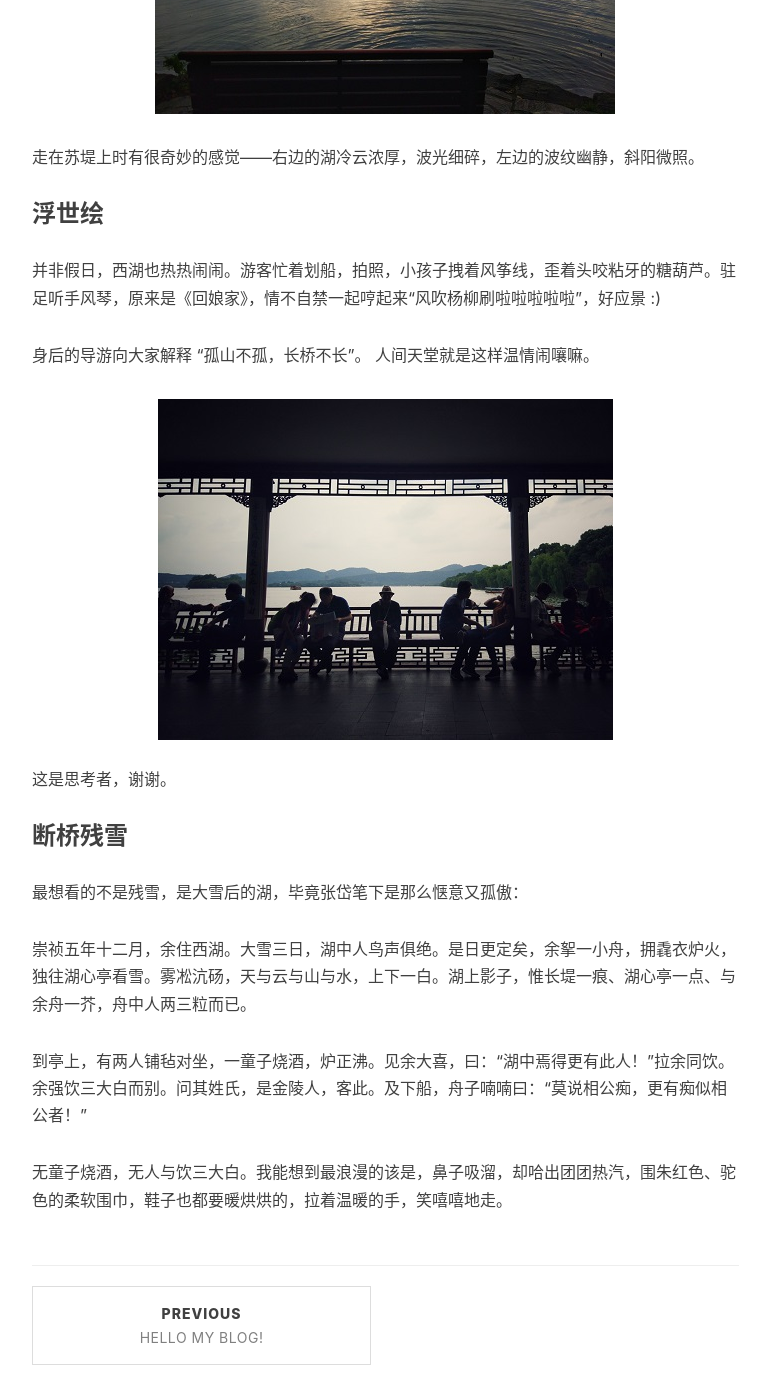
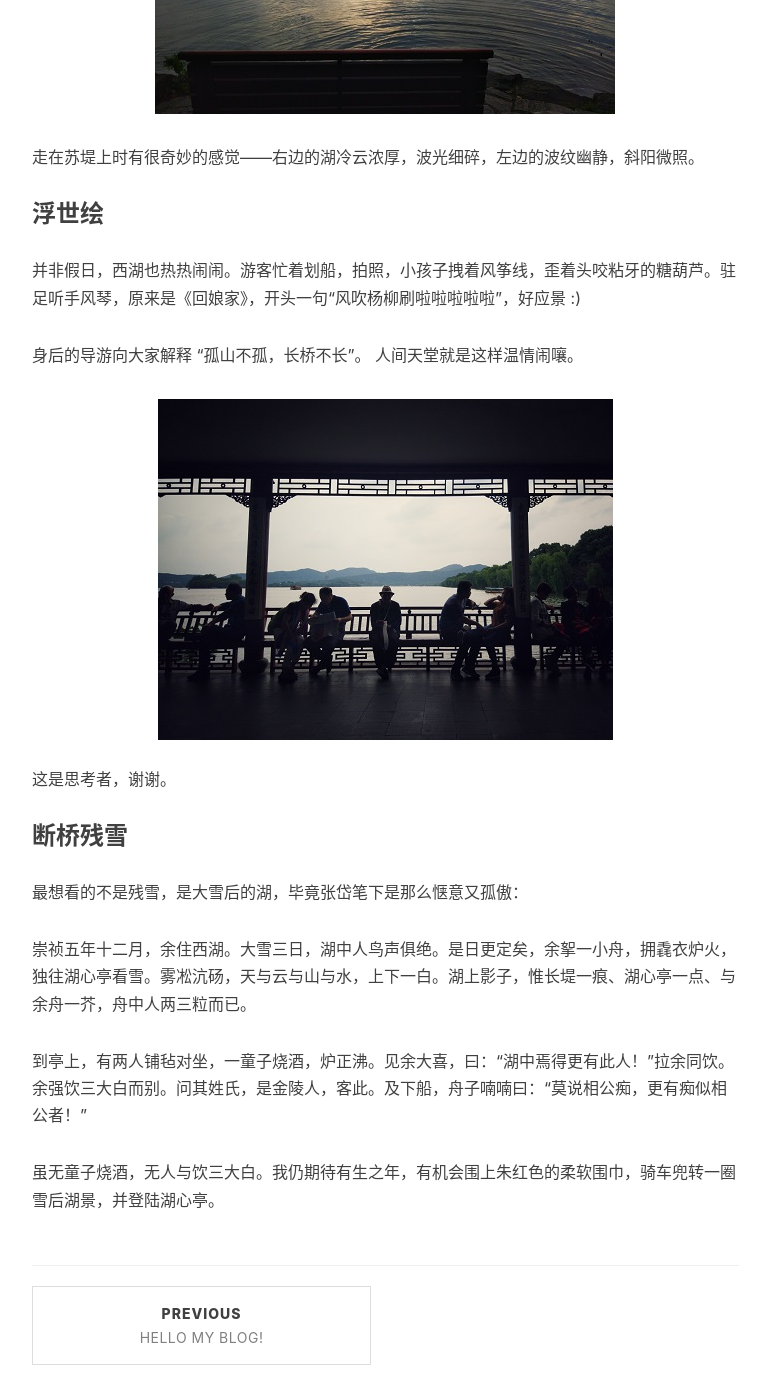
Before and after one commit to LulunaYu/luluna_blog, a Jekyll site: the page built from _posts/2015-05-11-see-u-ali.markdown.markdown, in a window 1280 px wide and 1400 px high, scrolled down 1083 px. Shown: the whole window, without its empty margins (233-1000 px from the left). Built offline with Jekyll 4.4.1, drawn with Linux system fonts in a browser that asks for light colours; nearby versions of some CDN libraries; comment, search, counter and statistics services are not loaded.

Commit message:
Add files via upload

```diff
--- a/_posts/2015-05-11-see-u-ali.markdown.markdown
+++ b/_posts/2015-05-11-see-u-ali.markdown.markdown
@@ -29,10 +29,10 @@ tags:
 
 ### 浮世绘
 
-并非假日，西湖也热热闹闹。游客忙着划船，拍照，小孩子拽着风筝线，歪着头咬粘牙的糖葫芦。驻足听手风琴，原来是《回娘家》，情不自禁一起哼起来“风吹杨柳刷啦啦啦啦啦”，好应景 :)
+并非假日，西湖也热热闹闹。游客忙着划船，拍照，小孩子拽着风筝线，歪着头咬粘牙的糖葫芦。驻足听手风琴，原来是《回娘家》，开头一句“风吹杨柳刷啦啦啦啦啦”，好应景 :)
 
 身后的导游向大家解释 “孤山不孤，长桥不长”。
-人间天堂就是这样温情闹嚷嘛。
+人间天堂就是这样温情闹嚷。
 
 ![img](/img/in-post/post-浮世绘.jpg)
 这是思考者，谢谢。
@@ -46,4 +46,4 @@ tags:
 
 到亭上，有两人铺毡对坐，一童子烧酒，炉正沸。见余大喜，曰：“湖中焉得更有此人！”拉余同饮。余强饮三大白而别。问其姓氏，是金陵人，客此。及下船，舟子喃喃曰：“莫说相公痴，更有痴似相公者！”
 
-无童子烧酒，无人与饮三大白。我能想到最浪漫的该是，鼻子吸溜，却哈出团团热汽，围朱红色、驼色的柔软围巾，鞋子也都要暖烘烘的，拉着温暖的手，笑嘻嘻地走。
+虽无童子烧酒，无人与饮三大白。我仍期待有生之年，有机会围上朱红色的柔软围巾，骑车兜转一圈雪后湖景，并登陆湖心亭。
```
